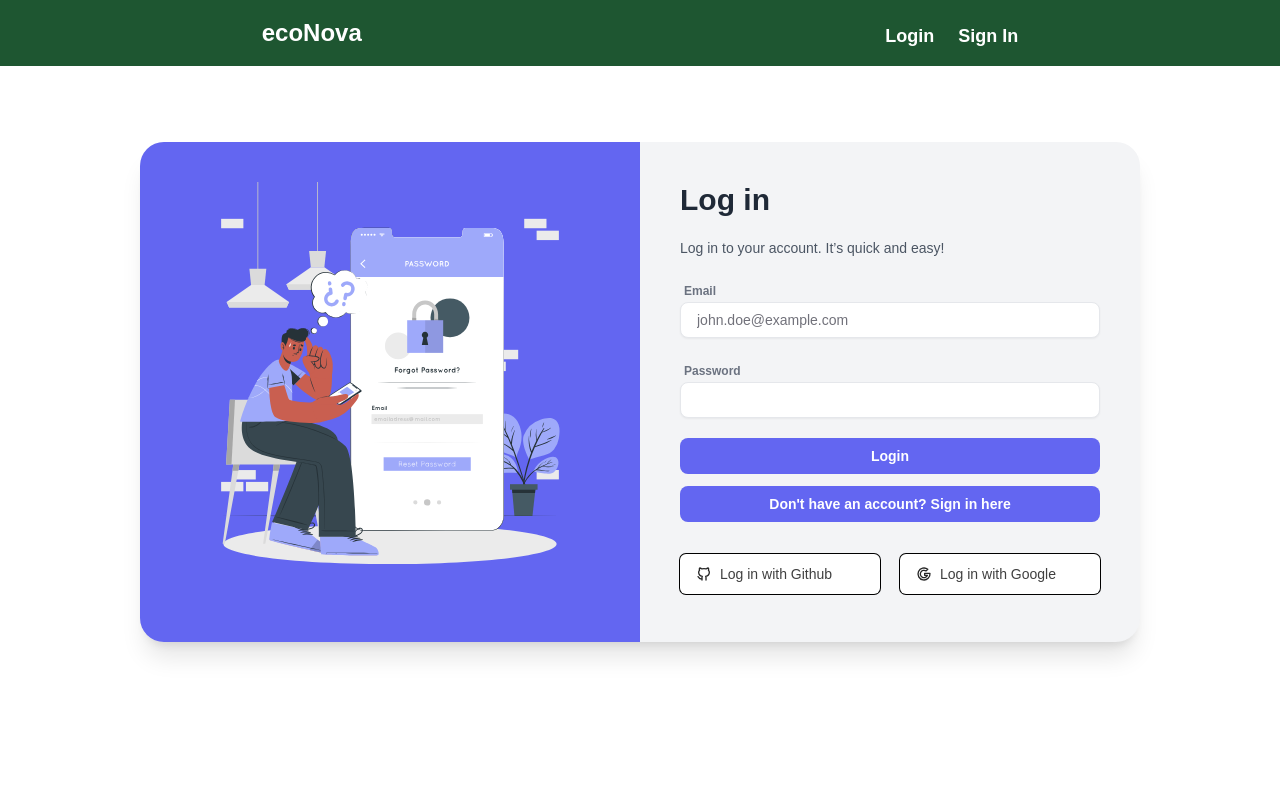
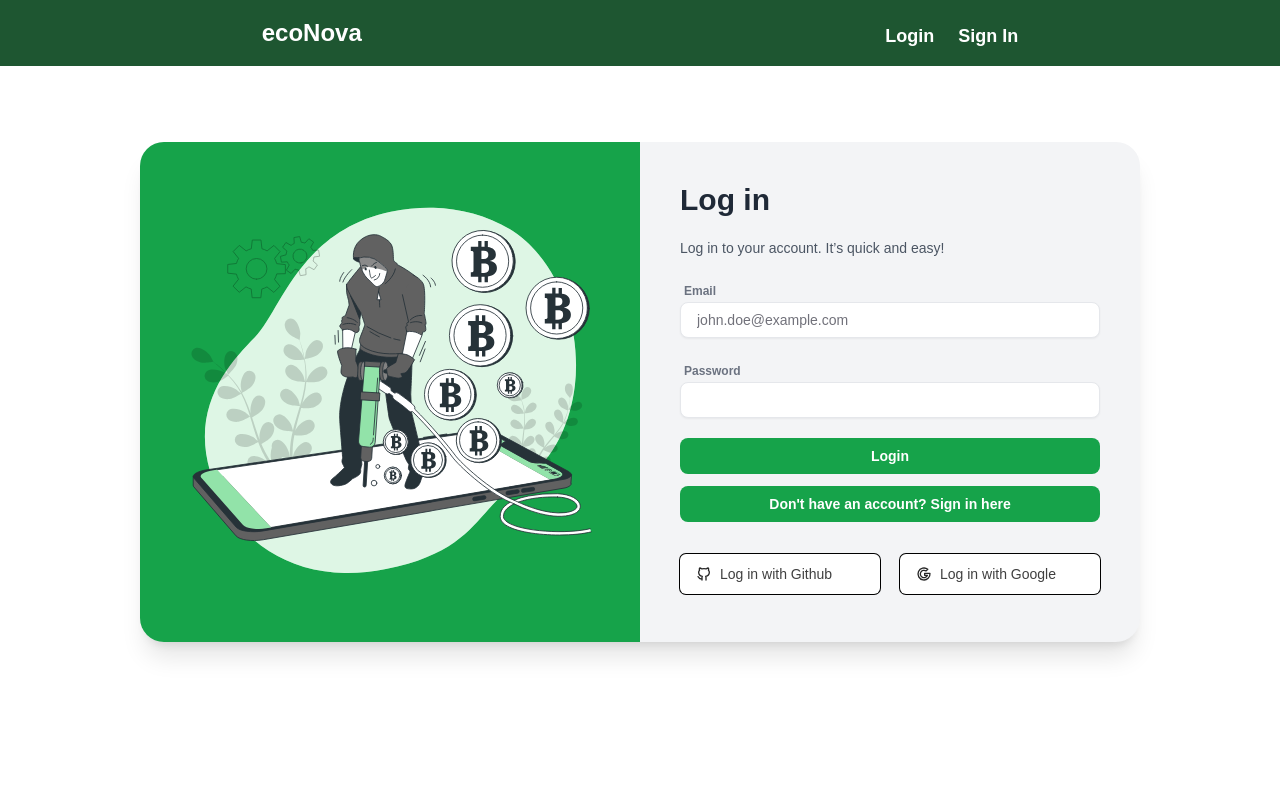
Before and after one commit to aditionkar/next-auth-setup, a Next.js app: page /login in a window 1280 px wide. Shown: the top 800 px of the page. Built offline with nearby package versions, Linux system fonts and the light colour scheme; no server answers.

Commit message:
improved ui

```diff
--- a/app/login/page.js
+++ b/app/login/page.js
@@ -56,7 +56,7 @@ function LogInPage() {
           style={{ maxWidth: "1000px" }}
         >
           <div className="md:flex w-full">
-            <div className="hidden md:block w-1/2 bg-indigo-500 py-10 px-10">
+            <div className="hidden md:block w-1/2 bg-green-600 py-10 px-10">
               <Image
                 src="/Security-bro2.svg"
                 alt="Security-bro"
@@ -133,14 +133,14 @@ function LogInPage() {
                   <div className="w-full px-3">
                     <button
                       type="submit"
-                      className="block w-full text-white text-sm font-semibold rounded-lg px-4 py-2 bg-indigo-500 hover:bg-indigo-600"
+                      className="block w-full text-white text-sm font-semibold rounded-lg px-4 py-2 bg-green-600 hover:bg-green-700"
                     >
                       Login
                     </button>
 
                     <Link
                       href="/signIn"
-                      className="mt-3 text-center block w-full bg-indigo-500 hover:bg-indigo-600 text-white text-sm font-semibold rounded-lg px-4 py-2"
+                      className="mt-3 text-center block w-full bg-green-600 hover:bg-green-700 text-white text-sm font-semibold rounded-lg px-4 py-2"
                     >
                       Don't have an account? Sign in here
                     </Link>
--- a/app/page.js
+++ b/app/page.js
@@ -1,10 +1,10 @@
+"use client";
 import Link from "next/link";
 
 export default function Home() {
   return (
     <>
       <div className="font-ubuntu">
-
         <div className="screen bg-[#7BB547] h-[620px] w-[1250px] rounded-[20px] mx-auto mt-7 flex">
           <div className="left h-[600px] w-[650px] flex flex-col items-center justify-center">
             <h1 className="text-center mt-[150px] text-white font-bold text-[40px] mx-auto w-[500px]">
@@ -15,7 +15,11 @@ export default function Home() {
             </p>
           </div>
           <div className="right h-[600px] w-[590px] flex items-center justify-center">
-        <img src="earth.png" alt="earth" className="mt-[80px] ml-[50px]" />
+            <img
+              src="earth.png"
+              alt="earth"
+              className="mt-[80px] ml-[50px] animate-bounceUpDown"
+            />
           </div>
         </div>
       </div>
@@ -37,8 +41,8 @@ export default function Home() {
               Calculate
             </span>
             <h4 className="text-[#f5f8cc] text-lg mt-4 pr-5">
-            Use this tool to calculate your carbon footprint and understand your
-            impact.
+              Use this tool to calculate your carbon footprint and understand
+              your impact.
             </h4>
           </Link>
           <Link
@@ -74,6 +78,5 @@ export default function Home() {
         </div>
       </div>
     </>
-
   );
 }
--- a/app/signIn/page.js
+++ b/app/signIn/page.js
@@ -37,7 +37,7 @@ function SignInPage() {
           style={{ maxWidth: "1000px" }}
         >
           <div className="md:flex w-full">
-            <div className="hidden md:block w-1/2 bg-indigo-500 py-10 px-10">
+            <div className="hidden md:block w-1/2 bg-green-600 py-10 px-10">
               <Image
                 src="/Security-bro.svg"
                 alt="Security-bro"
@@ -130,14 +130,14 @@ function SignInPage() {
                   <div className="w-full px-3">
                     <button
                       type="submit"
-                      className="block w-full text-white text-sm font-semibold rounded-lg px-4 py-2 bg-indigo-500 hover:bg-indigo-600"
+                      className="block w-full text-white text-sm font-semibold rounded-lg px-4 py-2 bg-green-600 hover:bg-green-700"
                     >
                       Create Account
                     </button>
 
                     <Link
                       href="/login"
-                      className=" mt-3 text-center block w-full bg-indigo-500 hover:bg-indigo-600 text-white text-sm font-semibold rounded-lg px-4 py-2"
+                      className=" mt-3 text-center block w-full bg-green-600 hover:bg-green-700 text-white text-sm font-semibold rounded-lg px-4 py-2"
                     >
                       Already have an account? Log in here
                     </Link>
--- a/tailwind.config.mjs
+++ b/tailwind.config.mjs
@@ -54,7 +54,19 @@ export default {
   			lg: 'var(--radius)',
   			md: 'calc(var(--radius) - 2px)',
   			sm: 'calc(var(--radius) - 4px)'
-  		}
+  		},
+
+	    animation: {
+			  bounceUpDown: 'bounceUpDown 2s infinite',
+			},
+			keyframes: {
+			  bounceUpDown: {
+				'0%': { transform: 'translateY(0)' },
+				'50%': { transform: 'translateY(-20px)' },
+				'100%': { transform: 'translateY(0)' },
+			  },
+			},
+
   	}
   },
   plugins: [require("tailwindcss-animate")],
```
Also changed, not shown: public/Security-bro.svg, public/Security-bro2.svg. Lines whose indentation alone changed are shown as unchanged.
